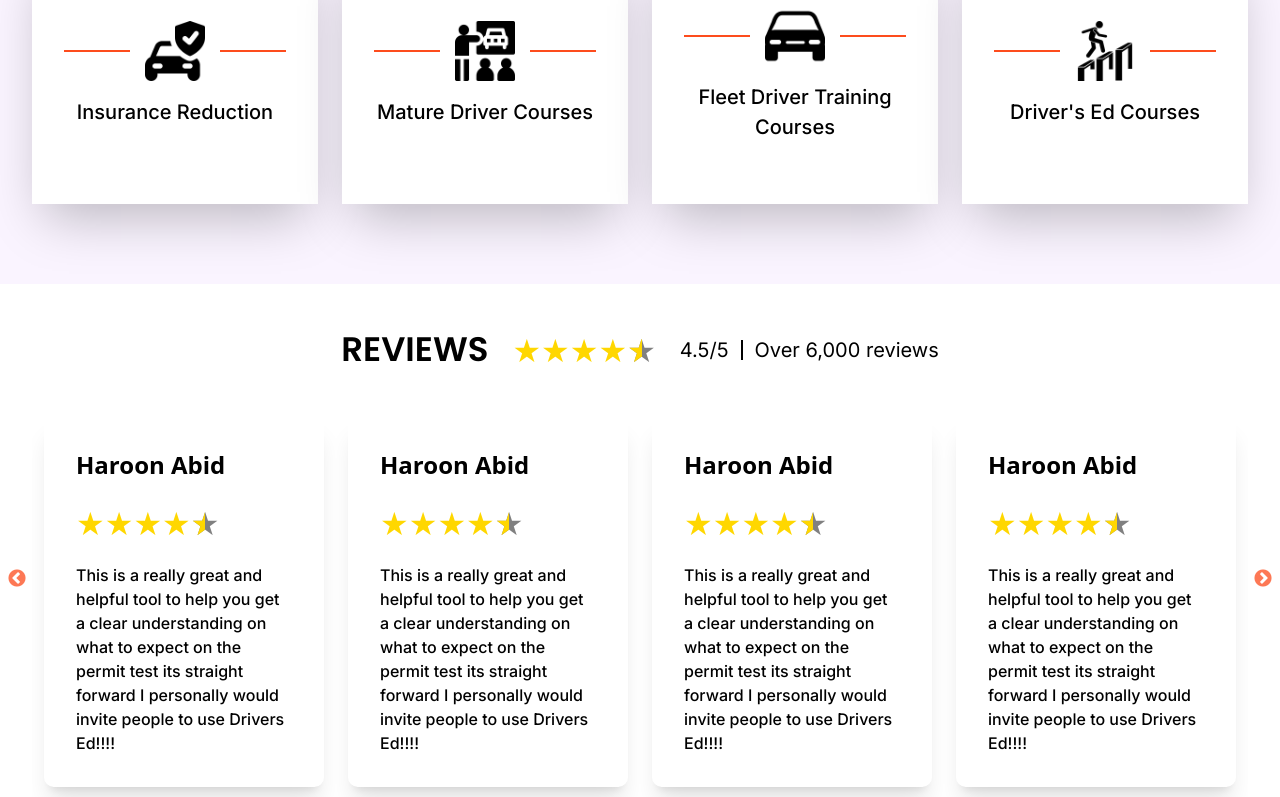
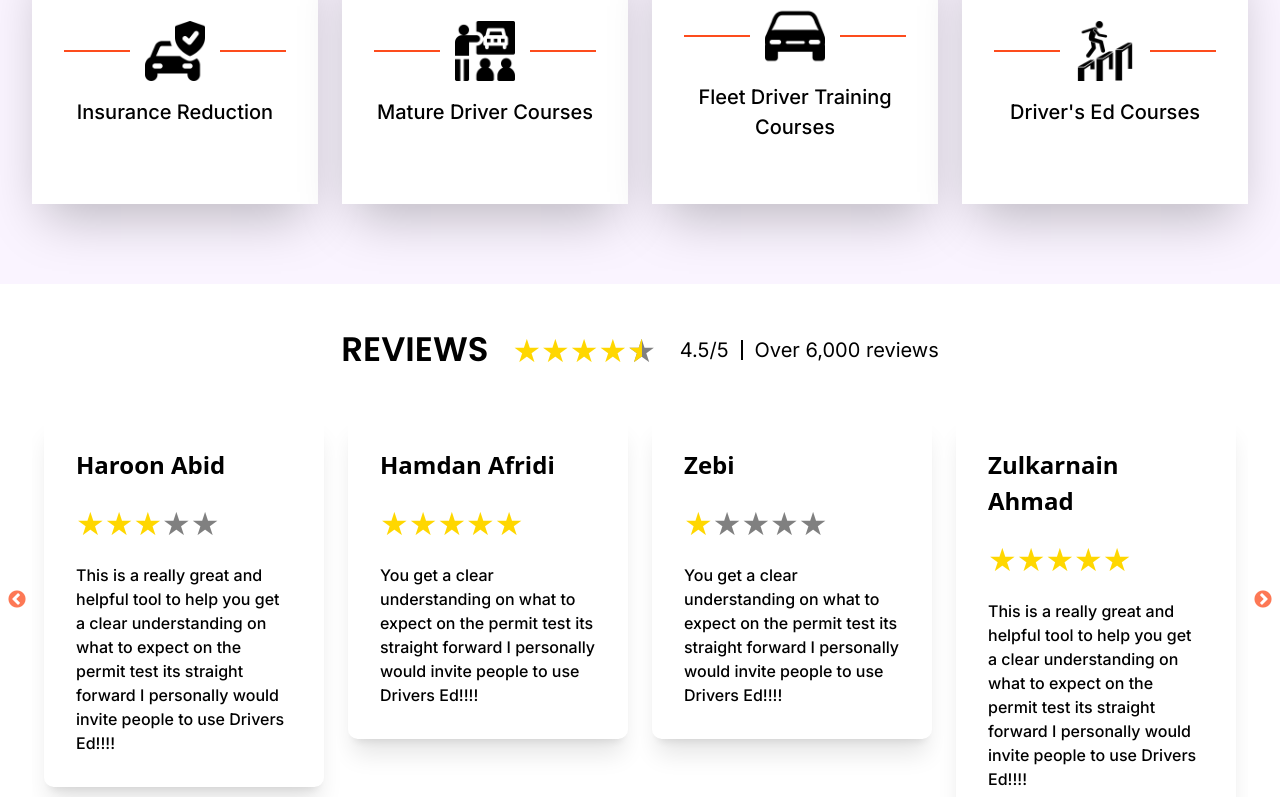
Before and after one commit to gulnabi-afridi/traffic-school, a Next.js app: page /# in a window 1280 px wide. Shown: the part 2000-2797 px from the top of the page. Built offline with nearby package versions, Linux system fonts and the light colour scheme.

Commit message:
server side issues solved

```diff
--- a/Data/JSON.js
+++ b/Data/JSON.js
@@ -42,5 +42,67 @@
       img: "/assets/responsive.png",
       name: "can be taken on any device",
     },
-  ]
+  ],
+  CoursesWeOffer : [
+    {
+      img: "/assets/course2.png",
+      name: "insurance reduction",
+    },
+    {
+      img: "/assets/course1.png",
+      name: "mature driver courses",
+    },
+    {
+      img: "/assets/course3.png",
+      name: "fleet driver training courses",
+    },
+    {
+      img: "/assets/course4.png",
+      name: "driver's ed courses",
+    },
+  ],
+  ReviewsData : [
+    {
+      name: "haroon abid",
+      star: 3,
+      description:
+        " This is a really great and helpful tool to help you get a clear understanding on what to expect on the permit test its straight forward I personally would invite people to use Drivers Ed!!!! ",
+    },
+    {
+      name: "hamdan afridi",
+      star: 5,
+      description:
+        "You get a clear understanding on what to expect on the permit test its straight forward I personally would invite people to use Drivers Ed!!!!",
+    },
+    {
+      name: "Zebi",
+      star: 1,
+      description:
+        "You get a clear understanding on what to expect on the permit test its straight forward I personally would invite people to use Drivers Ed!!!!",
+    },
+    {
+      name: "Zulkarnain Ahmad",
+      star: 5,
+      description:
+        "This is a really great and helpful tool to help you get a clear understanding on what to expect on the permit test its straight forward I personally would invite people to use Drivers Ed!!!!",
+    },
+    {
+      name: "Ahmad Hassan",
+      star: 3,
+      description:
+        "This is a really great and helpful tool to help you get a clear understanding on what to expect on the permit test its straight forward I personally would invite people to use Drivers Ed!!!!",
+    },
+    {
+      name: "Ammad Ali",
+      star: 4,
+      description:
+        "This is a really great and helpful tool to help you get a clear understanding on what to expect on the permit test its straight forward I personally would invite people to use Drivers Ed!!!!",
+    },
+    {
+      name: "danyal khan niazi",
+      star: 4,
+      description:
+        "This is a really great and helpful tool to help you get a clear understanding on what to expect on the permit test its straight forward I personally would invite people to use Drivers Ed!!!!",
+    },
+  ],
 };
--- /dev/null
+++ b/src/components/AttributeCard/AttributeCard.tsx
@@ -0,0 +1,22 @@
+import React from "react";
+import Image from "next/image";
+
+interface Props {
+  image: string;
+  name: string;
+}
+
+function AttributeCard({ image, name }: Props) {
+  return (
+    <div className="flex flex-col justify-center items-center gap-2">
+      <div className="w-[55px] h-[55px] relative">
+        <Image src={image} fill className="object-cover" alt="" />
+      </div>
+      <p className="text-[16px] md:text-[20px] text-black-main font-inter capitalize text-center">
+        {name}
+      </p>
+    </div>
+  );
+}
+
+export default AttributeCard;
--- /dev/null
+++ b/src/components/ReviewsCard/ReviewsCard.tsx
@@ -0,0 +1,74 @@
+import React from "react";
+import ReactStars from "react-stars";
+import Slider from "react-slick";
+
+interface Props {
+    name:string,
+    star:number,
+    description:string
+}
+
+function ReviewsCard({name,star,description}:Props) {
+  // ===> for slider
+  const settings = {
+    dots: true,
+    infinite: true,
+    speed: 500,
+    slidesToShow: 4,
+    slidesToScroll: 1,
+    responsive: [
+      {
+        breakpoint: 1224,
+        settings: {
+          slidesToShow: 3,
+          slidesToScroll: 3,
+          infinite: true,
+          dots: true,
+        },
+      },
+      {
+        breakpoint: 930,
+        settings: {
+          slidesToShow: 2,
+          slidesToScroll: 2,
+          initialSlide: 2,
+        },
+      },
+      {
+        breakpoint: 630,
+        settings: {
+          slidesToShow: 1,
+          slidesToScroll: 1,
+        },
+      },
+    ],
+  };
+
+  return (
+    <div className="w-full sldierCard">
+      <div
+        className="w-full max-w-[280px] shadow-xl flex flex-col gap-4 p-8 rounded-[10px]"
+      >
+        {/* ====> reviwer name */}
+        <p className="text-[24px] font-semibold text-black-main capitalize">
+           {name}
+        </p>
+        {/* ===> star */}
+        <ReactStars
+          count={5}
+          value={star}
+          size={32}
+          edit={false}
+          color2={"#ffd700"}
+          className="stars"
+        />
+        {/* ====> reviwe description */}
+        <p className="text-[16px] font-inter leading-6 font-medium">
+         {description}
+        </p>
+      </div>
+    </div>
+  );
+}
+
+export default ReviewsCard;
--- a/src/styles/globals.css
+++ b/src/styles/globals.css
@@ -23,7 +23,7 @@
 }
 .slick-prev,
 .slick-next {
-  top: 40% !important;
+  top: 45% !important;
 }
 
 .slick-prev::before {
@@ -43,7 +43,7 @@
 }
 
 .slick-list {
-  height: 410px !important;
+  min-height: 410px !important;
 }
 @media screen and (max-width: 800px) {
   .slick-prev {
--- a/src/views/Home/Attributes.tsx
+++ b/src/views/Home/Attributes.tsx
@@ -2,6 +2,7 @@
 import Wrapper from "@/components/Shared/ComponentWrapper/Wrapper";
 import Image from "next/image";
 import { Data } from "../../../Data/JSON";
+import AttributeCard from "@/components/AttributeCard/AttributeCard";
 
 function Attributes() {
   return (
@@ -9,17 +10,7 @@
       <div className="w-full grid gap-10 grid-cols-2 md:grid-cols-3 lg:grid-cols-6">
         {Data.Attributes.map((item, index) => {
           return (
-            <div
-              key={index}
-              className="flex flex-col justify-center items-center gap-2"
-            >
-              <div className="w-[55px] h-[55px] relative">
-                <Image src={item.img} fill className="object-cover" alt="" />
-              </div>
-              <p className="text-[16px] md:text-[20px] text-black-main font-inter capitalize text-center">
-                {item.name}
-              </p>
-            </div>
+            <AttributeCard key={index} image={item.img} name={item.name} />
           );
         })}
       </div>
--- a/src/views/Home/Hero.tsx
+++ b/src/views/Home/Hero.tsx
@@ -32,13 +32,13 @@
         <div className="flex md:flex-row flex-col justify-center items-center gap-4">
           {/* ===> select location */}
           <input
-            className="w-full max-w-[260px] h-[55px] border-[3px] placeholder:text-[18px] placeholder:font-medium text-[20px] font-inter font-medium md:font-semibold px-2 rounded-[10px] focus:outline-none border-brand-primary"
+            className="w-full max-w-[280px] h-[55px] border-[3px] placeholder:text-[18px] placeholder:font-medium text-[20px] md:text-[24px] font-inter font-medium px-2 rounded-[10px] focus:outline-none border-brand-primary"
             type="text"
             id="select-state"
             placeholder="Select State"
           />
           {/* ===> get started button */}
-          <button className="w-full max-w-[260px] h-[55px] rounded-[10px] hover:opacity-70 bg-brand-primary">
+          <button className="w-full max-w-[280px] h-[55px] rounded-[10px] hover:opacity-70 bg-brand-primary">
             <p className="text-[26px] font-inter capitalize text-white-main">
               get started
             </p>
@@ -51,7 +51,7 @@
               {" "}
               TRY OUR COURSE FOR FREE!{" "}
             </span>
-            IF YOU'RE NOT TOTALLY SATISFIED BEFORE TAKING THE FINAL EXAM, DON'T
+            IF YOU&apos;RE NOT TOTALLY SATISFIED BEFORE TAKING THE FINAL EXAM, DON &&apos; T
             PAY!*
           </p>
           {/* ====> here will come link */}
--- a/src/views/Home/Reviews.tsx
+++ b/src/views/Home/Reviews.tsx
@@ -2,6 +2,8 @@
 import Wrapper from "@/components/Shared/ComponentWrapper/Wrapper";
 import ReactStars from "react-stars";
 import Slider from "react-slick";
+import ReviewsCard from "@/components/ReviewsCard/ReviewsCard";
+import { Data } from "../../../Data/JSON";
 
 function Reviews() {
   // ===> for slider
@@ -68,35 +70,14 @@
         {/*============== Swiper ============= */}
         <div className="w-full mt-10">
           <Slider {...settings}>
-            {[0, 1, 2, 3, 4, 5, 6].map((item, index) => {
+            {Data.ReviewsData.map((item, index) => {
               return (
-                <div className="w-full sldierCard">
-                  <div
-                    key={index}
-                    className="w-full max-w-[280px] shadow-xl flex flex-col gap-4 p-8 rounded-[10px]"
-                  >
-                    {/* ====> reviwer name */}
-                    <p className="text-[24px] font-semibold text-black-main capitalize">
-                      haroon abid
-                    </p>
-                    {/* ===> star */}
-                    <ReactStars
-                      count={5}
-                      value={4.5}
-                      size={32}
-                      edit={false}
-                      color2={"#ffd700"}
-                      className="stars"
-                    />
-                    {/* ====> reviwe description */}
-                    <p className="text-[16px] font-inter leading-6 font-medium">
-                      This is a really great and helpful tool to help you get a
-                      clear understanding on what to expect on the permit test
-                      its straight forward I personally would invite people to
-                      use Drivers Ed!!!!
-                    </p>
-                  </div>
-                </div>
+                <ReviewsCard
+                   key={index}
+                  name={item.name}
+                  star={item.star}
+                  description={item.description}
+                />
               );
             })}
           </Slider>
--- a/src/views/Home/WhyGoToTrafficSchool.tsx
+++ b/src/views/Home/WhyGoToTrafficSchool.tsx
@@ -20,7 +20,7 @@
           improvement, insurance reduction and mature driver safety courses in
           over 25 states across the country, as well as through thousands of
           individual courts in states where online traffic school courses may
-          not be approved. If you're unsure whether or not your court approves
+          not be approved. If you&apos;re unsure whether or not your court approves
           online traffic school, ask one of our [online agents] or call us at
           888.329.7069. Our DMV licensed courses provide an easy and effective
           way to:
```
Also changed, not shown: src/components/WeAlsoOfferCard/WeAlsoOfferCard.tsx (added, +41 -0 lines), src/views/Home/WeAlsoOffer.tsx (+4 -47 lines).
